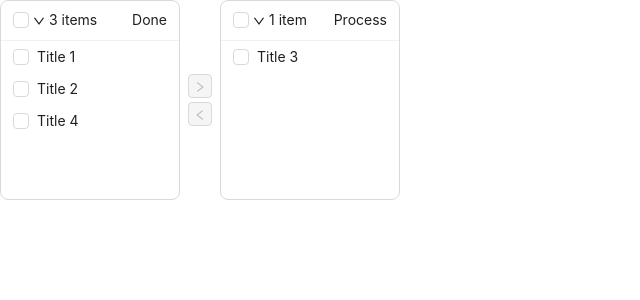
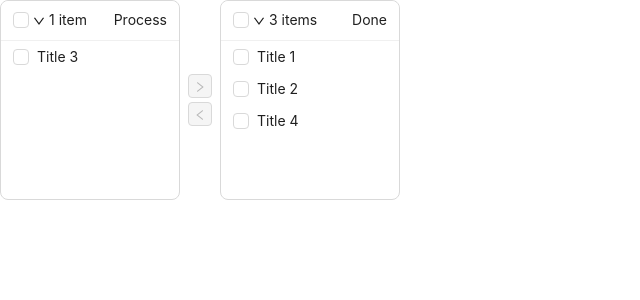
Before and after one commit to NicaZadirieva/zustand, a React (Vite) app: page / in a window 1280 px wide. Shown: the top 300 px of the page, without its empty margins (0-640 px from the left). Built offline with nearby package versions, Linux system fonts and the light colour scheme.

Commit message:
refactor: изменила направление

```diff
--- a/src/App.tsx
+++ b/src/App.tsx
@@ -25,7 +25,7 @@ const data: TodoItem[] = [
     key: "4"
   },
 ];
-const initialTargetKeys = data.filter((item) => !item.isCompleted).map((item) => item.key);
+const initialTargetKeys = data.filter((item) => item.isCompleted).map((item) => item.key);
 const App: React.FC = () => {
   const [selectedKeys, setSelectedKeys] = useState<TransferProps["targetKeys"]>(
     []
@@ -57,7 +57,7 @@ const App: React.FC = () => {
   return (
     <Transfer
       dataSource={data}
-      titles={["Done", "Process"]}
+      titles={["Process", "Done"]}
 
       targetKeys={targetKeys}
       selectedKeys={selectedKeys}
```
